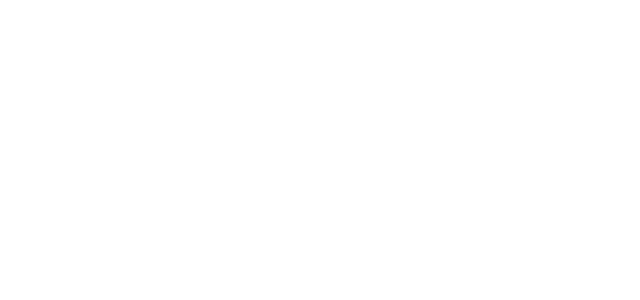
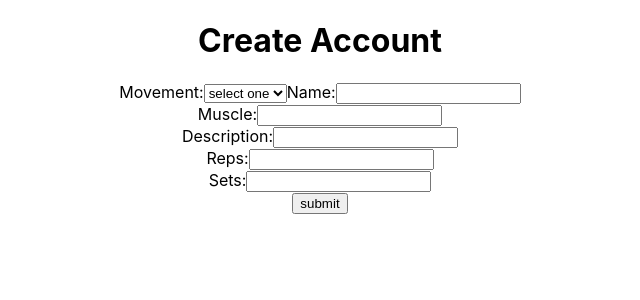
Before and after one commit to jessebrown8895/Phase-2-project, a React (Create React App) app: page /exercises/new in a window 1280 px wide. Before the commit this address had no page. Shown: the top 300 px of the page, without its empty margins (320-960 px from the left). Built offline with nearby package versions, Linux system fonts and the light colour scheme; data requests are answered from the project's data file.

Commit message:
refactor code
In my last commit I discocered that I would not be able to do a post request due the data being nested. Therefore I had to refactor my data base to give it one end point, therefore I had to make some adjustments to my components to workwith an array of objects that were not nest.

```diff
--- a/src/App.js
+++ b/src/App.js
@@ -4,9 +4,10 @@ import {Routes, Route} from 'react-router-dom'
 import Home from './components/Home'
 import Exercise from './components/Exercise'
 import Muscles from './components/Muscles'
+import Form from './components/Form'
 function App() {
 
-  const [routines, setRoutines] = useState({});
+  const [routines, setRoutines] = useState([]);
 
   useEffect(() => {
     fetchRoutines()
@@ -22,7 +23,8 @@ function App() {
       <Routes>
         <Route exact path="/" element={<Home routines={routines} />} />
         <Route exact path="/muscle/:workout" element={<Muscles />} />
-        <Route exact path="/muscle/exercise" element={<Exercise />} />
+        <Route exact path="/muscle/:workout/:muscle/exercise" element={<Exercise />} />
+        <Route exact path="/exercises/new" element={<Form setRoutines={setRoutines}/>} />
       </Routes>
     </div>
   );
--- a/src/components/Exercise.js
+++ b/src/components/Exercise.js
@@ -1,11 +1,21 @@
-import React from 'react'
+import React from "react";
+import { useLocation, Link } from "react-router-dom";
+const Exercise = () => {
+  const location = useLocation();
+  console.log(location);
+  return (
+    <div>
+      <Link to="/">Back to home</Link>
+      {location.state.data.map((exercise) => (
+        <div>
+          <h2>{exercise.name}</h2>
+          <p>{exercise.description}</p>
+          <h3>{exercise.reps} </h3>
+          <h3>{exercise.sets}</h3>
+        </div>
+      ))}
+    </div>
+  );
+};
 
-function Exercise() {
-    return (
-        <div>
-            Hello1
-        </div>
-    )
-}
-
-export default Exercise
+export default Exercise;
--- /dev/null
+++ b/src/components/Form.js
@@ -0,0 +1,120 @@
+
+import React, { useState } from "react";
+import { useNavigate } from "react-router-dom";
+
+const Form = ({ setRoutines }) => {
+  const [newExercise, setNewExercise] = useState({
+    movement: "",
+    name: "",
+    muscle: "",
+    description: "",
+    reps: "",
+    sets: "",
+  });
+  const history = useNavigate();
+  const handleChange = (e) => {
+    setNewExercise({ ...newExercise, [e.target.name]: e.target.value });
+  };
+
+  const handleSubmit = (e) => {
+    e.preventDefault();
+    fetch(
+      'http://localhost:3000/routines',
+      {
+        method: "post",
+        headers: {
+          "Content-Type": "application/json",
+        },
+        body: JSON.stringify(newExercise),
+      }
+    )
+      .then((resp) => resp.json())
+      .then((data) =>
+        setRoutines((currentworkouts) => [...currentworkouts, data])
+      );
+    setNewExercise({
+      name: "",
+      muscle: "",
+      description: "",
+      reps: "",
+      sets: "",
+    });
+    history("/");
+  };
+
+  return (
+    <div>
+      <form onSubmit={handleSubmit}>
+        <h1>Create Account</h1>
+
+        <label>
+          Movement:
+          <select name="movement" onChange={handleChange} required>
+            <option value="">select one</option>
+            <option value="push">push</option>
+            <option value="pull">pull</option>
+            <option value="legs">legs</option>
+          </select>
+        </label>
+
+        <label>
+          Name:
+          <input
+            name="name"
+            type="text"
+            value={newExercise.name}
+            onChange={handleChange}
+            required
+          />
+        </label>
+        <br />
+        <label>
+          Muscle:
+          <input
+            name="muscle"
+            type="text"
+            value={newExercise.muscle}
+            onChange={handleChange}
+            required
+          />
+        </label>
+        <br />
+        <label>
+          Description:
+          <input
+            name="description"
+            type="text"
+            value={newExercise.description}
+            onChange={handleChange}
+            required
+          />
+        </label>
+        <br />
+        <label>
+          Reps:
+          <input
+            name="reps"
+            type="text"
+            value={newExercise.reps}
+            onChange={handleChange}
+            required
+          />
+        </label>
+        <br />
+        <label>
+          Sets:
+          <input
+            name="sets"
+            type="text"
+            value={newExercise.sets}
+            onChange={handleChange}
+            required
+          />
+        </label>
+        <br />
+        <input type="submit" value="submit" />
+      </form>
+    </div>
+  );
+};
+export default Form;
--- a/src/components/Home.js
+++ b/src/components/Home.js
@@ -1,8 +1,9 @@
 import React from 'react'
 import Button from './Button'
 function Home({routines}) {
+    console.log(routines)
     const theRoutines = Object.values(routines)
-
+    console.log(theRoutines)
        const push = theRoutines.filter(routine => {
             if(routine.movement === "push"){
                 return routine.movement
--- a/src/components/Muscles.js
+++ b/src/components/Muscles.js
@@ -3,18 +3,19 @@ import { useLocation } from 'react-router-dom';
 import Button from './Button'
 function Muscles() {
     const location = useLocation()
+    console.log(location)
+    const allMuscles = location.state.data
 
-    const allMuscles = location.state.data
-    const theMuscles = Object.values(allMuscles)
-    console.log(theMuscles)
-    /* {allMuscles.map((workout) => (
-          <Button data={workout[1]}
-          path={`${location.pathname}/${workout[0]}/exercise`}>
-              {workout[0]} exercises</Button>)} */
+    console.log(allMuscles)
+
+    const muscleNames = allMuscles.map(workout => workout.muscle)
+    const uniqueNames = Array.from(new Set(muscleNames))
 
     return (
       <div>
-       <Button data={allMuscles}></Button>
+        {uniqueNames.map(name => <Button data={allMuscles}
+          path={`${location.pathname}/${name}/exercise`}>
+              {name} exercises</Button>)}
 
 
       </div>
--- a/src/db.json
+++ b/src/db.json
@@ -1,6 +1,7 @@
 {
   "routines": [
     {
+      "id": 0,
       "movement": "pull",
       "name": "Deadlift",
       "muscle": "back",
@@ -9,6 +10,7 @@
       "sets": 3
     },
     {
+      "id": 1,
       "movement": "pull",
       "name": "Pull-up",
       "muscle": "back",
@@ -17,6 +19,7 @@
       "sets": 3
     },
     {
+      "id": 2,
       "movement": "pull",
       "name": "Cable Curl",
       "muscle": "bicepts",
@@ -25,6 +28,7 @@
       "sets": 3
     },
     {
+      "id": 3,
       "movement": "pull",
       "name": "Incline Dumbell Curl",
       "muscle": "bicepts",
@@ -33,6 +37,7 @@
       "sets": 3
     },
     {
+      "id": 4,
       "movement": "push",
       "name": "Dumbbell Squeeze Press.",
       "muscle": "chest",
@@ -41,6 +46,7 @@
       "sets": 3
     },
     {
+      "id": 5,
       "movement": "push",
       "name": "Decline Barbell Bench Bress",
       "muscle": "chest",
@@ -49,6 +55,7 @@
       "sets": 3
     },
     {
+      "id": 6,
       "movement": "push",
       "name": "One-Arm Overhead Extension",
       "muscle": "tricepts",
@@ -57,6 +64,7 @@
       "sets": 3
     },
     {
+      "id": 7,
       "movement": "push",
       "name": "Back Squat",
       "muscle": "tricepts",
@@ -65,6 +73,7 @@
       "sets": 3
     },
     {
+      "id": 8,
       "movement": "legs",
       "name": "Walking Lunges",
       "muscle": "legs",
@@ -73,6 +82,7 @@
       "sets": 3
     },
     {
+      "id": 9,
       "movement": "legs",
       "name": "Lateral Lunge",
       "muscle": "legs",
@@ -80,5 +90,6 @@
       "reps": 15,
       "sets": 3
     }
+
   ]
 }
```
Lines whose indentation alone changed are shown as unchanged.
